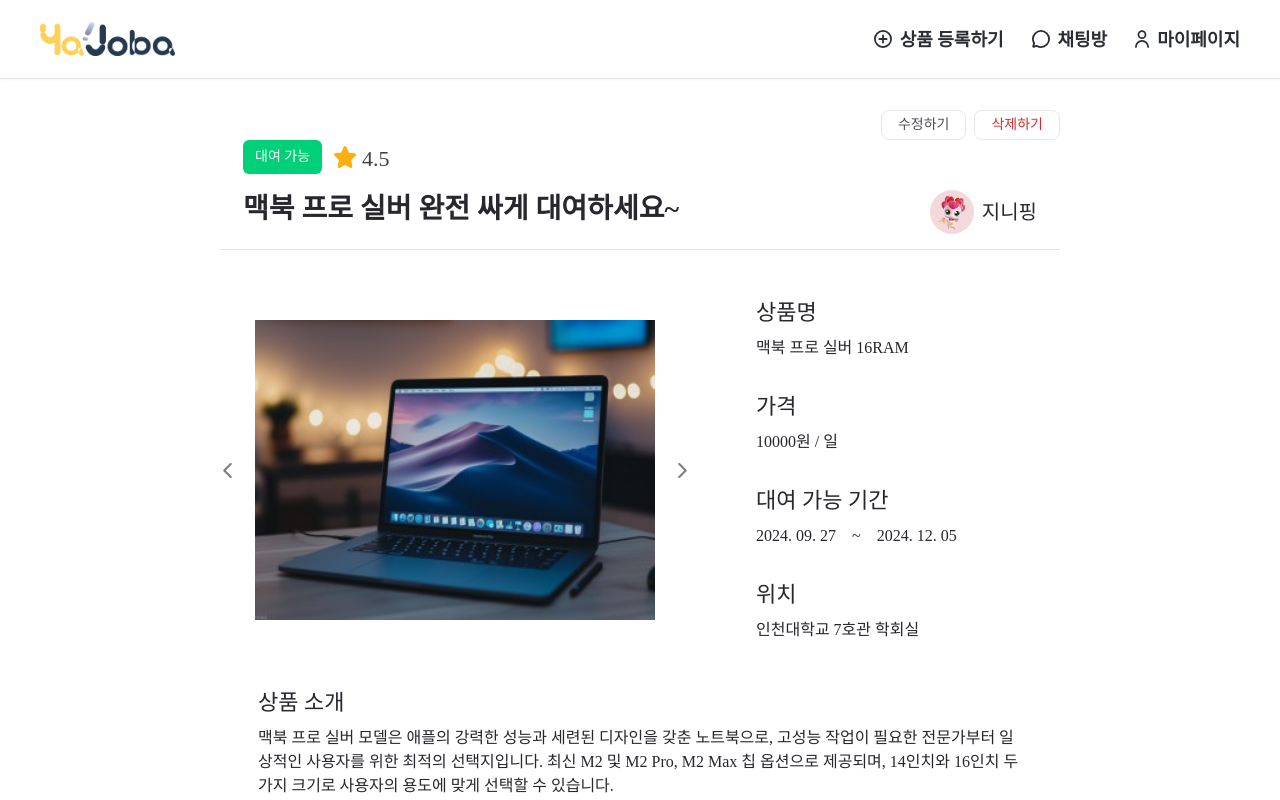
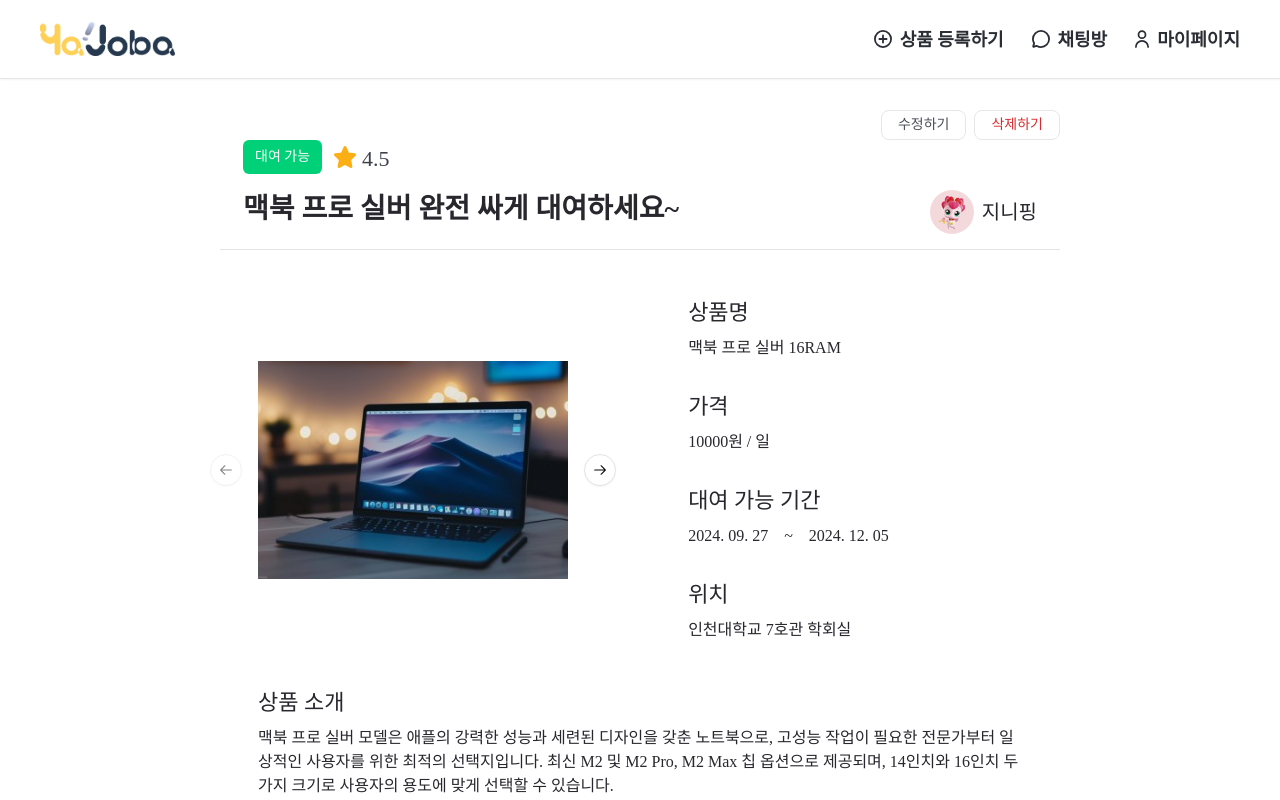
Before and after one commit to kimzini/Yajoba-Frontend, a React (Vite) app: page /product/1 in a window 1280 px wide. Shown: the top 800 px of the page. Built offline with nearby package versions, Linux system fonts and the light colour scheme; a web font is replaced by a local one.

Commit message:
feat: 사진 슬라이더 구현

```diff
--- a/package.json
+++ b/package.json
@@ -27,6 +27,7 @@
     "axios": "^1.7.7",
     "class-variance-authority": "^0.7.0",
     "clsx": "^2.1.1",
+    "embla-carousel-react": "^8.3.0",
     "lucide-react": "^0.453.0",
     "react": "^18.3.1",
     "react-datepicker": "^7.5.0",
--- a/src/components/ui/button.tsx
+++ b/src/components/ui/button.tsx
@@ -1,57 +1,57 @@
-import * as React from "react"
-import { Slot } from "@radix-ui/react-slot"
-import { cva, type VariantProps } from "class-variance-authority"
+import * as React from 'react';
+import { Slot } from '@radix-ui/react-slot';
+import { cva, type VariantProps } from 'class-variance-authority';
 
-import { cn } from "@/lib/utils"
+import { cn } from '@/lib/utils';
 
 const buttonVariants = cva(
-  "inline-flex items-center justify-center gap-2 whitespace-nowrap rounded-md text-sm font-medium ring-offset-background transition-colors focus-visible:outline-none focus-visible:ring-2 focus-visible:ring-ring focus-visible:ring-offset-2 disabled:pointer-events-none disabled:opacity-50 [&_svg]:pointer-events-none [&_svg]:size-4 [&_svg]:shrink-0",
+  'inline-flex items-center justify-center gap-2 whitespace-nowrap rounded-md text-sm font-medium transition-colors focus-visible:outline-none focus-visible:ring-1 focus-visible:ring-ring disabled:pointer-events-none disabled:opacity-50 [&_svg]:pointer-events-none [&_svg]:size-4 [&_svg]:shrink-0',
   {
     variants: {
       variant: {
         default:
-          "bg-primary text-primary-foreground shadow hover:bg-primary/90",
+          'bg-primary text-primary-foreground shadow hover:bg-primary/90',
         destructive:
-          "bg-destructive text-destructive-foreground shadow-sm hover:bg-destructive/90",
+          'bg-destructive text-destructive-foreground shadow-sm hover:bg-destructive/90',
         outline:
-          "border border-input bg-background shadow-sm hover:bg-accent hover:text-accent-foreground",
+          'border border-input bg-background shadow-sm hover:bg-accent hover:text-accent-foreground',
         secondary:
-          "bg-secondary text-secondary-foreground shadow-sm hover:bg-secondary/80",
-        ghost: "hover:bg-accent hover:text-accent-foreground",
-        link: "text-primary underline-offset-4 hover:underline",
+          'bg-secondary text-secondary-foreground shadow-sm hover:bg-secondary/80',
+        ghost: 'hover:bg-accent hover:text-accent-foreground',
+        link: 'text-primary underline-offset-4 hover:underline',
       },
       size: {
-        default: "h-9 px-4 py-2",
-        sm: "h-8 rounded-md px-3 text-xs",
-        lg: "h-10 rounded-md px-8",
-        icon: "h-9 w-9",
+        default: 'h-9 px-4 py-2',
+        sm: 'h-8 rounded-md px-3 text-xs',
+        lg: 'h-10 rounded-md px-8',
+        icon: 'h-9 w-9',
       },
     },
     defaultVariants: {
-      variant: "default",
-      size: "default",
+      variant: 'default',
+      size: 'default',
     },
-  }
-)
+  },
+);
 
 export interface ButtonProps
   extends React.ButtonHTMLAttributes<HTMLButtonElement>,
     VariantProps<typeof buttonVariants> {
-  asChild?: boolean
+  asChild?: boolean;
 }
 
 const Button = React.forwardRef<HTMLButtonElement, ButtonProps>(
   ({ className, variant, size, asChild = false, ...props }, ref) => {
-    const Comp = asChild ? Slot : "button"
+    const Comp = asChild ? Slot : 'button';
     return (
       <Comp
         className={cn(buttonVariants({ variant, size, className }))}
         ref={ref}
         {...props}
       />
-    )
-  }
-)
-Button.displayName = "Button"
+    );
+  },
+);
+Button.displayName = 'Button';
 
-export { Button, buttonVariants }
+export { Button, buttonVariants };
--- /dev/null
+++ b/src/components/ui/carousel.tsx
@@ -0,0 +1,260 @@
+import * as React from 'react';
+import { ArrowLeftIcon, ArrowRightIcon } from '@radix-ui/react-icons';
+import useEmblaCarousel, {
+  type UseEmblaCarouselType,
+} from 'embla-carousel-react';
+
+import { cn } from '@/lib/utils';
+import { Button } from '@/components/ui/button';
+
+type CarouselApi = UseEmblaCarouselType[1];
+type UseCarouselParameters = Parameters<typeof useEmblaCarousel>;
+type CarouselOptions = UseCarouselParameters[0];
+type CarouselPlugin = UseCarouselParameters[1];
+
+type CarouselProps = {
+  opts?: CarouselOptions;
+  plugins?: CarouselPlugin;
+  orientation?: 'horizontal' | 'vertical';
+  setApi?: (api: CarouselApi) => void;
+};
+
+type CarouselContextProps = {
+  carouselRef: ReturnType<typeof useEmblaCarousel>[0];
+  api: ReturnType<typeof useEmblaCarousel>[1];
+  scrollPrev: () => void;
+  scrollNext: () => void;
+  canScrollPrev: boolean;
+  canScrollNext: boolean;
+} & CarouselProps;
+
+const CarouselContext = React.createContext<CarouselContextProps | null>(null);
+
+function useCarousel() {
+  const context = React.useContext(CarouselContext);
+
+  if (!context) {
+    throw new Error('useCarousel must be used within a <Carousel />');
+  }
+
+  return context;
+}
+
+const Carousel = React.forwardRef<
+  HTMLDivElement,
+  React.HTMLAttributes<HTMLDivElement> & CarouselProps
+>(
+  (
+    {
+      orientation = 'horizontal',
+      opts,
+      setApi,
+      plugins,
+      className,
+      children,
+      ...props
+    },
+    ref,
+  ) => {
+    const [carouselRef, api] = useEmblaCarousel(
+      {
+        ...opts,
+        axis: orientation === 'horizontal' ? 'x' : 'y',
+      },
+      plugins,
+    );
+    const [canScrollPrev, setCanScrollPrev] = React.useState(false);
+    const [canScrollNext, setCanScrollNext] = React.useState(false);
+
+    const onSelect = React.useCallback((api: CarouselApi) => {
+      if (!api) {
+        return;
+      }
+
+      setCanScrollPrev(api.canScrollPrev());
+      setCanScrollNext(api.canScrollNext());
+    }, []);
+
+    const scrollPrev = React.useCallback(() => {
+      api?.scrollPrev();
+    }, [api]);
+
+    const scrollNext = React.useCallback(() => {
+      api?.scrollNext();
+    }, [api]);
+
+    const handleKeyDown = React.useCallback(
+      (event: React.KeyboardEvent<HTMLDivElement>) => {
+        if (event.key === 'ArrowLeft') {
+          event.preventDefault();
+          scrollPrev();
+        } else if (event.key === 'ArrowRight') {
+          event.preventDefault();
+          scrollNext();
+        }
+      },
+      [scrollPrev, scrollNext],
+    );
+
+    React.useEffect(() => {
+      if (!api || !setApi) {
+        return;
+      }
+
+      setApi(api);
+    }, [api, setApi]);
+
+    React.useEffect(() => {
+      if (!api) {
+        return;
+      }
+
+      onSelect(api);
+      api.on('reInit', onSelect);
+      api.on('select', onSelect);
+
+      return () => {
+        api?.off('select', onSelect);
+      };
+    }, [api, onSelect]);
+
+    return (
+      <CarouselContext.Provider
+        value={{
+          carouselRef,
+          api: api,
+          opts,
+          orientation:
+            orientation || (opts?.axis === 'y' ? 'vertical' : 'horizontal'),
+          scrollPrev,
+          scrollNext,
+          canScrollPrev,
+          canScrollNext,
+        }}
+      >
+        <div
+          ref={ref}
+          onKeyDownCapture={handleKeyDown}
+          className={cn('relative', className)}
+          role="region"
+          aria-roledescription="carousel"
+          {...props}
+        >
+          {children}
+        </div>
+      </CarouselContext.Provider>
+    );
+  },
+);
+Carousel.displayName = 'Carousel';
+
+const CarouselContent = React.forwardRef<
+  HTMLDivElement,
+  React.HTMLAttributes<HTMLDivElement>
+>(({ className, ...props }, ref) => {
+  const { carouselRef, orientation } = useCarousel();
+
+  return (
+    <div ref={carouselRef} className="overflow-hidden">
+      <div
+        ref={ref}
+        className={cn(
+          'flex',
+          orientation === 'horizontal' ? '-ml-4' : '-mt-4 flex-col',
+          className,
+        )}
+        {...props}
+      />
+    </div>
+  );
+});
+CarouselContent.displayName = 'CarouselContent';
+
+const CarouselItem = React.forwardRef<
+  HTMLDivElement,
+  React.HTMLAttributes<HTMLDivElement>
+>(({ className, ...props }, ref) => {
+  const { orientation } = useCarousel();
+
+  return (
+    <div
+      ref={ref}
+      role="group"
+      aria-roledescription="slide"
+      className={cn(
+        'min-w-0 shrink-0 grow-0 basis-full',
+        orientation === 'horizontal' ? 'pl-4' : 'pt-4',
+        className,
+      )}
+      {...props}
+    />
+  );
+});
+CarouselItem.displayName = 'CarouselItem';
+
+const CarouselPrevious = React.forwardRef<
+  HTMLButtonElement,
+  React.ComponentProps<typeof Button>
+>(({ className, variant = 'outline', size = 'icon', ...props }, ref) => {
+  const { orientation, scrollPrev, canScrollPrev } = useCarousel();
+
+  return (
+    <Button
+      ref={ref}
+      variant={variant}
+      size={size}
+      className={cn(
+        'absolute h-8 w-8 rounded-full',
+        orientation === 'horizontal'
+          ? '-left-12 top-1/2 -translate-y-1/2'
+          : '-top-12 left-1/2 -translate-x-1/2 rotate-90',
+        className,
+      )}
+      disabled={!canScrollPrev}
+      onClick={scrollPrev}
+      {...props}
+    >
+      <ArrowLeftIcon className="h-4 w-4" />
+      <span className="sr-only">Previous slide</span>
+    </Button>
+  );
+});
+CarouselPrevious.displayName = 'CarouselPrevious';
+
+const CarouselNext = React.forwardRef<
+  HTMLButtonElement,
+  React.ComponentProps<typeof Button>
+>(({ className, variant = 'outline', size = 'icon', ...props }, ref) => {
+  const { orientation, scrollNext, canScrollNext } = useCarousel();
+
+  return (
+    <Button
+      ref={ref}
+      variant={variant}
+      size={size}
+      className={cn(
+        'absolute h-8 w-8 rounded-full',
+        orientation === 'horizontal'
+          ? '-right-12 top-1/2 -translate-y-1/2'
+          : '-bottom-12 left-1/2 -translate-x-1/2 rotate-90',
+        className,
+      )}
+      disabled={!canScrollNext}
+      onClick={scrollNext}
+      {...props}
+    >
+      <ArrowRightIcon className="h-4 w-4" />
+      <span className="sr-only">Next slide</span>
+    </Button>
+  );
+});
+CarouselNext.displayName = 'CarouselNext';
+
+export {
+  type CarouselApi,
+  Carousel,
+  CarouselContent,
+  CarouselItem,
+  CarouselPrevious,
+  CarouselNext,
+};
--- a/src/pages/product/ProductViewPage.tsx
+++ b/src/pages/product/ProductViewPage.tsx
@@ -1,5 +1,4 @@
 import { HeaderWithoutSearch } from '@/components/Header';
-import { ReactComponent as Dropdown } from '@/assets/svgs/dropdown.svg';
 import { ReactComponent as Star } from '@/assets/svgs/star.svg';
 import product1 from '@/assets/images/product1.jpeg';
 import profile from '@/assets/images/profile.png';
@@ -7,6 +6,13 @@
 import { NavigateButton, ProductRelatedButton } from './components/button';
 import { useNavigate } from 'react-router-dom';
 import { ReviewCard } from './components/ReviewCard';
+import {
+  Carousel,
+  CarouselContent,
+  CarouselItem,
+  CarouselNext,
+  CarouselPrevious,
+} from '@/components/ui/carousel';
 
 export const ProductViewPage = () => {
   const navigate = useNavigate();
@@ -62,25 +68,20 @@
           </div>
         </div>
 
-        <div className="mb-[46px] flex space-x-[66px]">
-          <div className="flex items-center space-x-5">
-            <Dropdown
-              width="15"
-              height="25"
-              viewBox="0 0 14 8"
-              className="rotate-90"
-            />
-            <img
-              src={product1}
-              alt="product"
-              className="min-h-[300px] max-w-[400px]"
-            />
-            <Dropdown
-              width="15"
-              height="25"
-              viewBox="0 0 14 8"
-              className="-rotate-90"
-            />
+        <div className="mx-[38px] mb-[46px] flex space-x-[120px]">
+          <div className="flex w-full items-center">
+            <Carousel>
+              <CarouselContent>
+                <CarouselItem>
+                  <img src={product1} alt="product" className="w-full" />
+                </CarouselItem>
+                <CarouselItem>
+                  <img src={product1} alt="product" className="w-full" />
+                </CarouselItem>
+              </CarouselContent>
+              <CarouselPrevious />
+              <CarouselNext />
+            </Carousel>
           </div>
 
           <div className="flex w-full flex-col space-y-8 pr-10">
```
Also changed, not shown: 1 other file (tests, documents, lock files or other folders).
